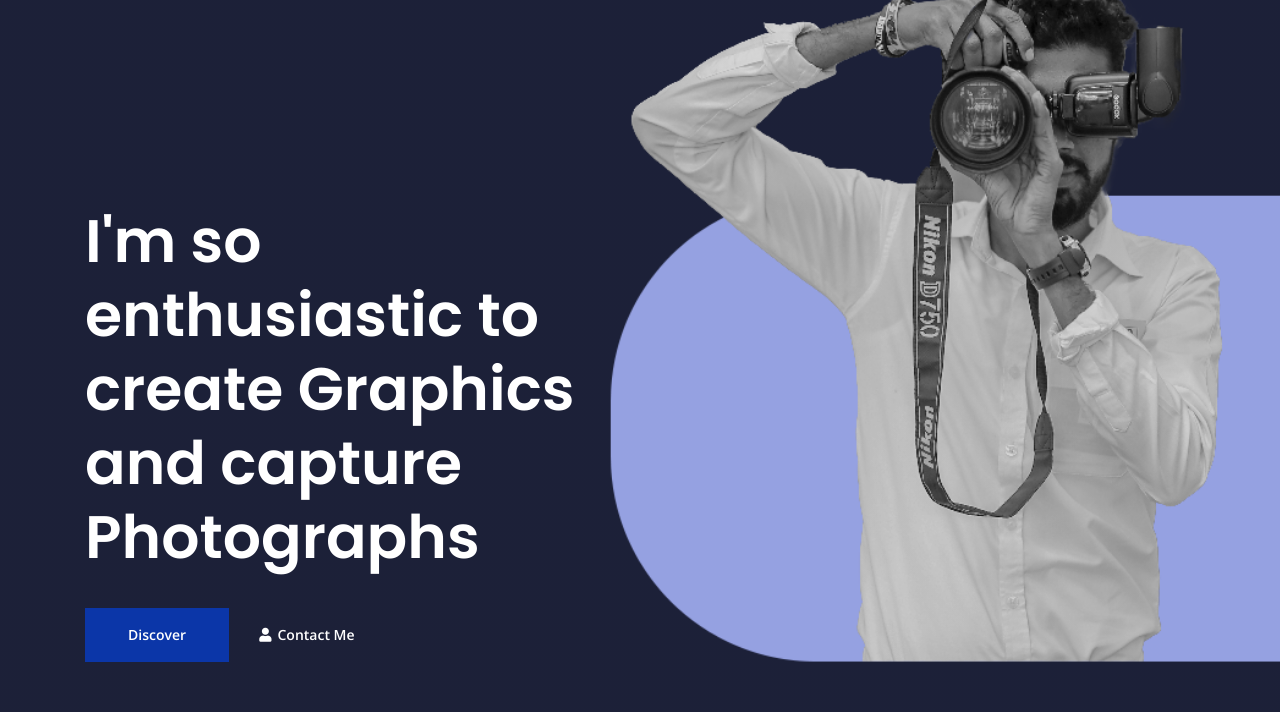
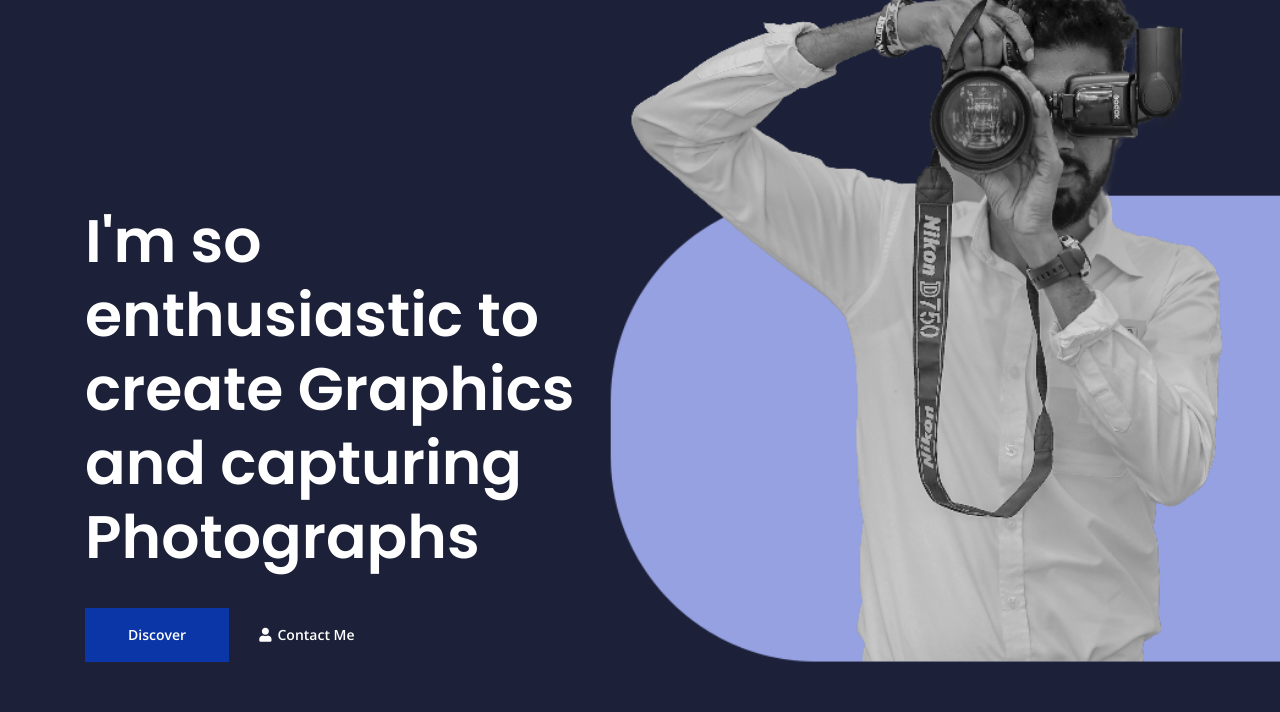
Before and after one commit to sumithsrinath/PhotographyPortpolio, a plain HTML site: page index.html in a window 1280 px wide. Shown: the part 88-800 px from the top of the page. Drawn offline with nearby package versions, Linux system fonts and the light colour scheme.

Commit message:
Update index.html

```diff
--- a/index.html
+++ b/index.html
@@ -88,7 +88,7 @@
             <div class="row">
                 <div class="col-lg-6">
                     <div class="text-container">
-                        <h1 class="h1-large">I'm so enthusiastic to create Graphics and capture Photographs </h1>
+                        <h1 class="h1-large">I'm so enthusiastic to create Graphics and capturing Photographs </h1>
                         <a class="btn-solid-lg page-scroll" href="#about">Discover</a>
                         <a class="btn-outline-lg page-scroll" href="#contact"><i class="fas fa-user"></i>Contact Me</a>
                     </div> <!-- end of text-container -->
```
